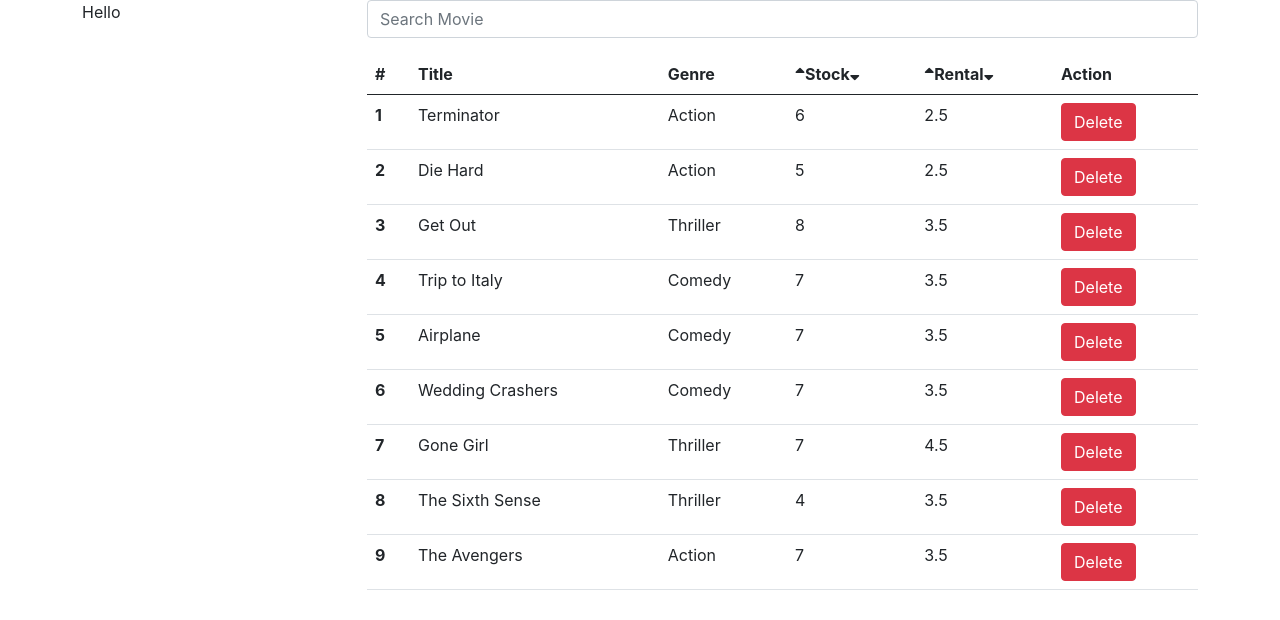
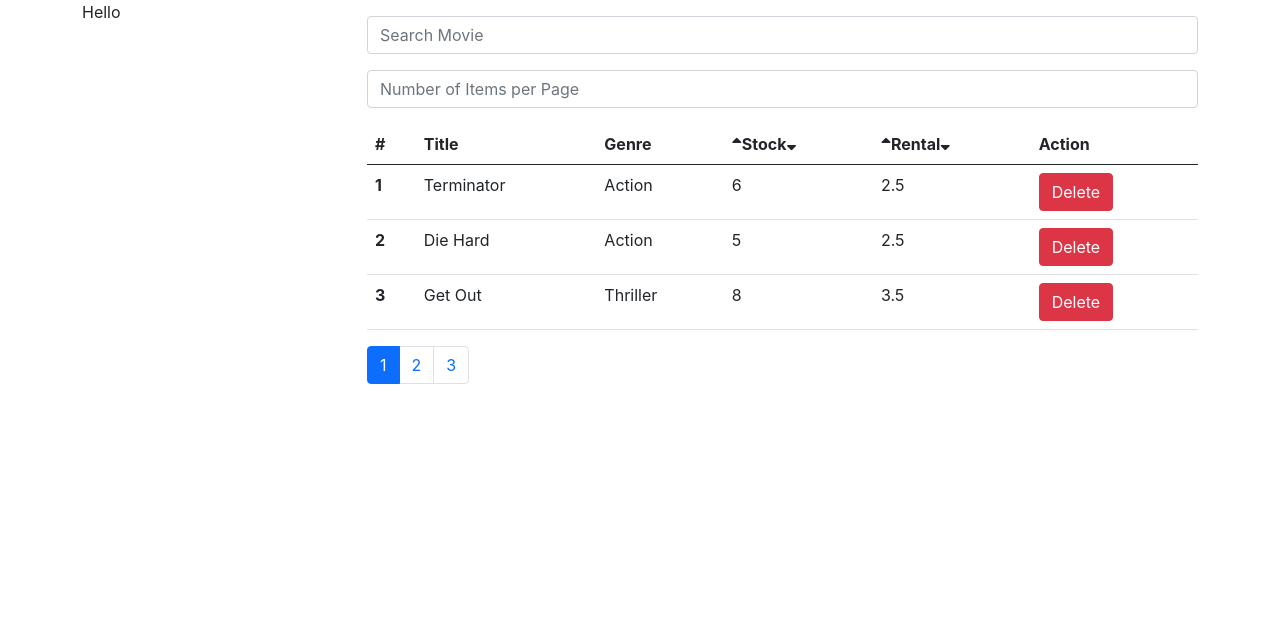
Before and after one commit to aakash01garg/Movies, a React (Create React App) app: page / in a window 1280 px wide. Shown: the top 620 px of the page. Built offline with nearby package versions, Linux system fonts and the light colour scheme.

Commit message:
Add Pagination

```diff
--- a/src/Components/Movies.js
+++ b/src/Components/Movies.js
@@ -1,13 +1,17 @@
 import React, { Component } from 'react'
 import { getMovies } from './getMovies'
 export default class Movies extends Component {
+
     constructor() {
         super();
         this.state = {
             movies: getMovies(),
-            searchText: ""
+            searchText: "",
+            currPage: 1,
+            limit: 3
         }
     }
+
     onDelete = (id) => {
         let newArr = this.state.movies.filter(function (movie) {
             if (movie._id !== id) {
@@ -46,8 +50,9 @@ export default class Movies extends Component {
     }
 
     render() {
+
         let filteredArr = [];
-        let { movies, searchText } = this.state;
+        let { movies, searchText, currPage, limit } = this.state;
         if (searchText === "") {
             filteredArr = movies;
         }
@@ -60,6 +65,16 @@ export default class Movies extends Component {
                 return false;
             })
         }
+
+        let numPages = Math.ceil(filteredArr.length / limit);
+        let pagesArr = [];
+        for (let i = 0; i < numPages; i++) {
+            pagesArr.push(i + 1);
+        }
+        let si = (currPage - 1) * limit;
+        let ei = si + limit - 1;
+        filteredArr = filteredArr.slice(si, ei + 1);
+
         let count = 0;
         return (
             <div className="container">
@@ -68,9 +83,21 @@ export default class Movies extends Component {
                         Hello
                     </div>
                     <div className="col-9">
-                        <div className="input-group mb-3">
+                        <div className="input-group mb-3 mt-3">
                             <input onChange={(e) => { this.setState({ searchText: e.target.value }) }} type="text" className="form-control" placeholder="Search Movie" aria-label="Username" aria-describedby="basic-addon1" />
                         </div>
+                        <input type="text" className="form-control mb-3" placeholder="Number of Items per Page" aria-label="Username" aria-describedby="basic-addon1" onChange={(e) => {
+                            if (e.target.value !== "") {
+                                this.setState({
+                                    limit: Number(e.target.value)
+                                })
+                            }
+                            else {
+                                this.setState({
+                                    limit: 3
+                                })
+                            }
+                        }} />
                         <table className="table">
                             <thead>
                                 <tr>
@@ -119,6 +146,19 @@ export default class Movies extends Component {
                                 }
                             </tbody>
                         </table>
+                        <nav aria-label="Page navigation example">
+                            <ul className="pagination">
+                                {
+                                    pagesArr.map((number) => {
+                                        return (
+                                            <li key={number} className={number === currPage ? "page-item active" : "page-item"} onClick={() => {
+                                                this.setState({ currPage: number })
+                                            }} ><button className="page-link">{number}</button></li>
+                                        )
+                                    })
+                                }
+                            </ul>
+                        </nav>
                     </div>
                 </div >
             </div>
```
